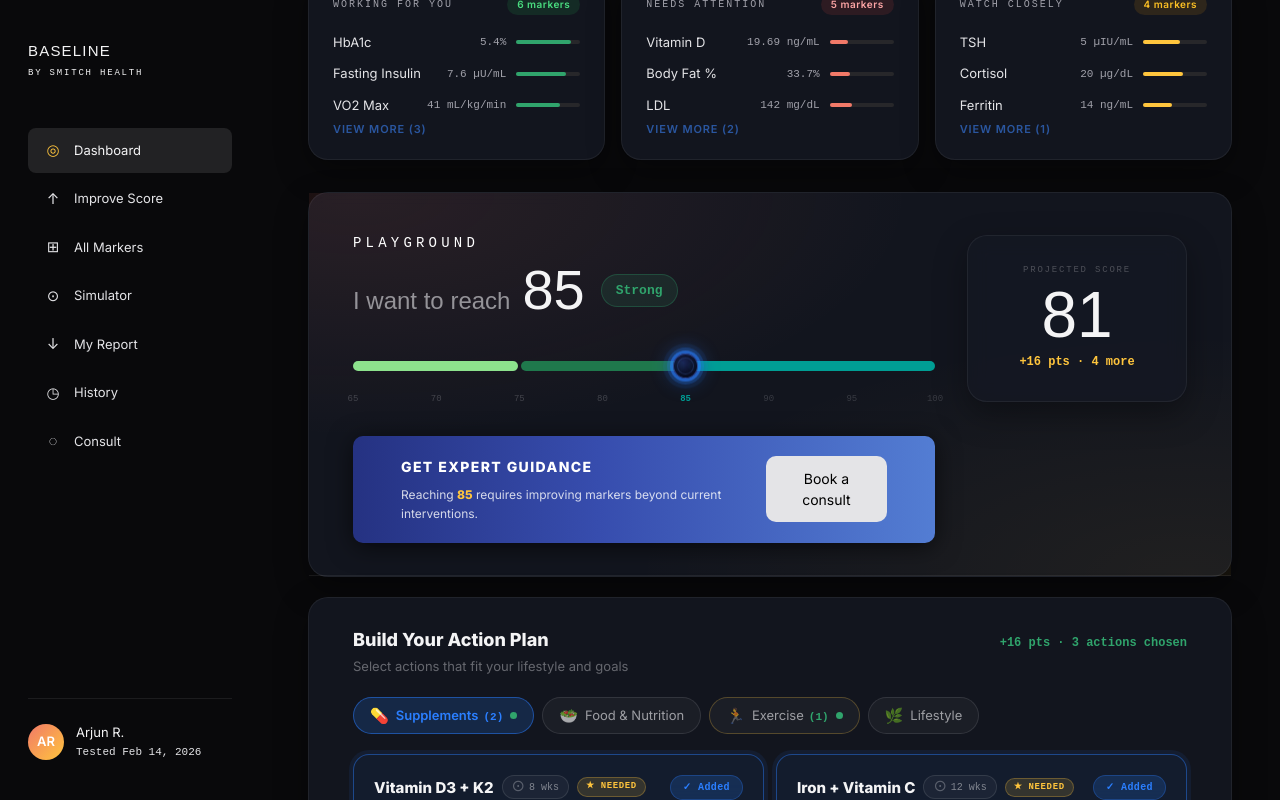
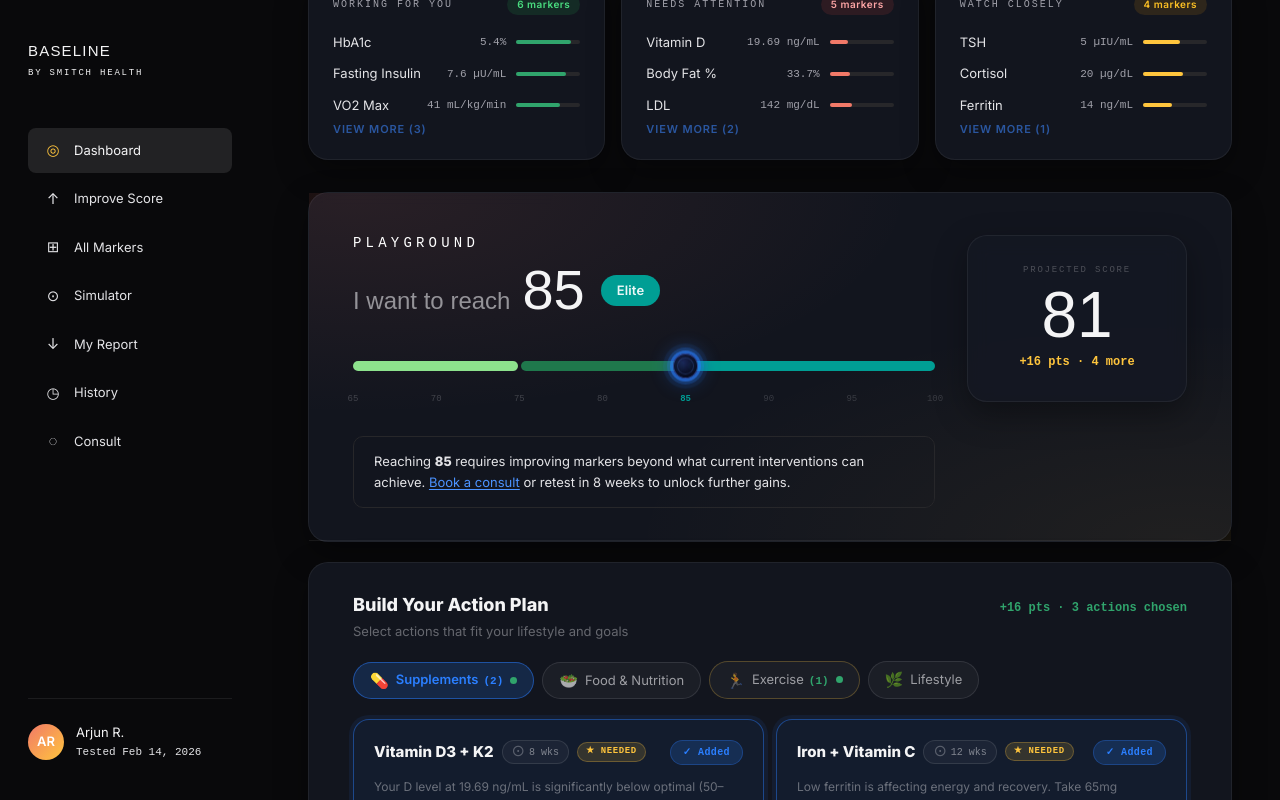
Before and after one commit to ranjithdh/baseline-hackathon, a React (Vite) app: page / in a window 1280 px wide. Both pictures are taken after a click on the element "85". Built offline with nearby package versions, Linux system fonts and the light colour scheme.

Commit message:
Changes as Playground card

```diff
--- a/src/components/desktop/DesktopPlanPanel.jsx
+++ b/src/components/desktop/DesktopPlanPanel.jsx
@@ -4,18 +4,23 @@ import { CATEGORIES, ALL_ITEMS, BASE_SCORE, MAX_ACHIEVABLE } from './desktopPlan
 // The Playground panel uses the new V2 design.
 import HealthScoreSliderV2 from './HealthScoreSliderV2';
 import DashboardCard from './DashboardCard';
-import ExpertGuidanceCard from './ExpertGuidanceCard';
+// ExpertGuidanceCard (V1) is intentionally kept for DesktopDashboard.
+// DesktopPlanPanel uses the redesigned HealthScoreLimitCard instead.
+import HealthScoreLimitCard from './HealthScoreLimitCard';
+import { InferenceBadge } from '../../ui/inference-badge';
 
 const TICK_VALS = [65, 70, 75, 80, 85, 90, 95, 100];
 const GOAL_MIN = BASE_SCORE;
 const GOAL_MAX = 100;
 
+// Aligned with SEGMENTS in HealthScoreSliderV2 — uses chart CSS vars for
+// solid pill background. Text is dark on bright fills, white on dark fills.
 const getScoreStatus = (score) => {
-  if (score >= 86) return { text: 'Elite', color: 'rgb(48, 164, 108)', bg: 'rgba(48, 164, 108, 0.12)', border: 'rgba(48, 164, 108, 0.3)' };
-  if (score >= 71) return { text: 'Strong', color: 'rgb(48, 164, 108)', bg: 'rgba(48, 164, 108, 0.12)', border: 'rgba(48, 164, 108, 0.3)' };
-  if (score >= 66) return { text: 'Stable', color: 'rgb(48, 164, 108)', bg: 'rgba(48, 164, 108, 0.12)', border: 'rgba(48, 164, 108, 0.3)' };
-  if (score >= 51) return { text: 'Constrained', color: 'rgb(255, 197, 61)', bg: 'rgba(255, 197, 61, 0.12)', border: 'rgba(255, 197, 61, 0.3)' };
-  return { text: 'High Alert', color: 'rgb(241, 121, 104)', bg: 'rgba(241, 121, 104, 0.12)', border: 'rgba(241, 121, 104, 0.3)' };
+  if (score >= 85) return { text: 'Elite',       tagBg: 'rgb(var(--chart-6))', tagText: 'rgba(255,255,255,0.92)' };
+  if (score >= 75) return { text: 'Strong',      tagBg: 'rgb(var(--chart-5))', tagText: 'rgba(255,255,255,0.92)' };
+  if (score >= 65) return { text: 'Stable',      tagBg: 'rgb(var(--chart-4))', tagText: 'rgba(0,0,0,0.72)'       };
+  if (score >= 50) return { text: 'Constrained', tagBg: 'rgb(var(--chart-3))', tagText: 'rgba(0,0,0,0.72)'       };
+  return             { text: 'Compromised',  tagBg: 'rgb(var(--chart-2))', tagText: 'rgba(0,0,0,0.72)'       };
 };
 
 // ── Helper: greedy pick of top-gain items to reach pts needed ────
@@ -265,20 +270,32 @@ const DesktopPlanPanel = ({ planPanelRef, goalTarget, onGoalChange }) => {
             }}>
               {goalTarget}
             </div>
-            {/* Status Tag */}
-            <div style={{
-              display: 'inline-flex', alignItems: 'center',
-              padding: '6px 14px', borderRadius: '100px',
-              fontSize: '13px', fontWeight: 600,
-              fontFamily: 'var(--font-mono)',
-              background: getScoreStatus(goalTarget).bg,
-              color: getScoreStatus(goalTarget).color,
-              border: `1px solid ${getScoreStatus(goalTarget).border}`,
-              height: 'fit-content', alignSelf: 'center',
-              marginLeft: '4px'
-            }}>
-              {getScoreStatus(goalTarget).text}
-            </div>
+            {/* Status Tag — solid segment-color pill, matches reference design */}
+            {(() => {
+              const status = getScoreStatus(goalTarget);
+              return (
+                <div style={{
+                  display:        'inline-flex',
+                  alignItems:     'center',
+                  padding:        '6px 16px',
+                  borderRadius:   '100px',
+                  fontSize:       '13px',
+                  fontWeight:     600,
+                  fontFamily:     'var(--font-main)',
+                  background:     status.tagBg,
+                  color:          status.tagText,
+                  border:         'none',
+                  height:         'fit-content',
+                  alignSelf:      'center',
+                  marginLeft:     '4px',
+                  letterSpacing:  '0.01em',
+                  transition:     'background 0.3s ease',
+                  userSelect:     'none',
+                }}>
+                  {status.text}
+                </div>
+              );
+            })()}
           </div>
 
           {/* ── Health Score Slider V2 (new design) ── */}
@@ -330,7 +347,10 @@ const DesktopPlanPanel = ({ planPanelRef, goalTarget, onGoalChange }) => {
 
           {goalTarget > MAX_ACHIEVABLE && (
           <div style={{ width:'100%',position: 'relative', top: 0, padding:'0px 0px' }}>
-            <ExpertGuidanceCard targetScore={goalTarget} />
+            <HealthScoreLimitCard
+              score={goalTarget}
+              onConsultClick={() => {/* navigate to consult flow */}}
+            />
           </div>
         )}
       </div>
--- /dev/null
+++ b/src/components/desktop/HealthScoreLimitCard.jsx
@@ -0,0 +1,99 @@
+import React from 'react';
+
+// ─────────────────────────────────────────────────────────────────────────────
+// HealthScoreLimitCard
+//
+// Replaces ExpertGuidanceCard in DesktopPlanPanel when the user's goal
+// exceeds the maximum achievable score. The original ExpertGuidanceCard is
+// intentionally untouched (DesktopDashboard still uses it).
+//
+// Design (reference screenshot):
+//   ┌─────────────────────────────────────────────────────────────────────────┐
+//   │  Reaching {score} requires improving markers beyond what current        │
+//   │  interventions can achieve.  Book a consult  or retest in 8 weeks to   │
+//   │  unlock further gains.                                                  │
+//   └─────────────────────────────────────────────────────────────────────────┘
+//
+//   • Full-width single-row (wraps on mobile)
+//   • Transparent background
+//   • 1 px theme border  (rgb(var(--border)))
+//   • Theme text color  (rgb(var(--foreground)))
+//   • {score} — bold, same text color
+//   • "Book a consult" — inline clickable text link, brand color + underline
+//   • No heading, no separate button, no extra icons
+//
+// Props
+//   score         {number}    Target score shown in the message  (e.g. 83)
+//   onConsultClick {function} Called when "Book a consult" is clicked
+//
+// Usage
+//   <HealthScoreLimitCard score={83} onConsultClick={handleConsult} />
+// ─────────────────────────────────────────────────────────────────────────────
+
+const HealthScoreLimitCard = React.memo(({ score, onConsultClick }) => {
+  return (
+    <div
+      style={{
+        width:         '100%',
+        boxSizing:     'border-box',
+        // ── Layout ─────────────────────────────────────────────────────────
+        display:        'flex',
+        alignItems:     'center',
+        padding:        '14px 20px',
+        borderRadius:   '10px',
+        // ── Colours — design system tokens only ────────────────────────────
+        background:     'transparent',
+        border:         '1px solid rgb(var(--border))',
+        // ── Typography baseline ────────────────────────────────────────────
+        fontFamily:     'var(--font-main)',
+        fontSize:       '13px',
+        lineHeight:     '1.6',
+        color:          'rgb(var(--foreground))',
+      }}
+    >
+      {/* ── Message ─────────────────────────────────────────────────────── */}
+      <p style={{ margin: 0 }}>
+        {'Reaching '}
+
+        {/* Score — bold, inherits theme foreground */}
+        <strong style={{ fontWeight: 700 }}>{score}</strong>
+
+        {' requires improving markers beyond what current interventions can achieve. '}
+
+        {/* "Book a consult" — inline clickable link */}
+        <button
+          onClick={onConsultClick}
+          style={{
+            // Reset button defaults
+            all:            'unset',
+            // Inline with surrounding text
+            display:        'inline',
+            cursor:         'pointer',
+            // Brand color + underline to signal interactivity
+            color:          'rgb(var(--brand-color-text))',
+            textDecoration: 'underline',
+            textUnderlineOffset: '2px',
+            fontWeight:     500,
+            fontFamily:     'inherit',
+            fontSize:       'inherit',
+            lineHeight:     'inherit',
+            // Smooth hover feedback without layout shift
+            transition:     'opacity 0.15s ease',
+          }}
+          onMouseEnter={(e) => { e.currentTarget.style.opacity = '0.75'; }}
+          onMouseLeave={(e) => { e.currentTarget.style.opacity = '1'; }}
+          // Accessibility
+          type="button"
+          aria-label="Book a health consult"
+        >
+          Book a consult
+        </button>
+
+        {' or retest in 8 weeks to unlock further gains.'}
+      </p>
+    </div>
+  );
+});
+
+HealthScoreLimitCard.displayName = 'HealthScoreLimitCard';
+export default HealthScoreLimitCard;
```
